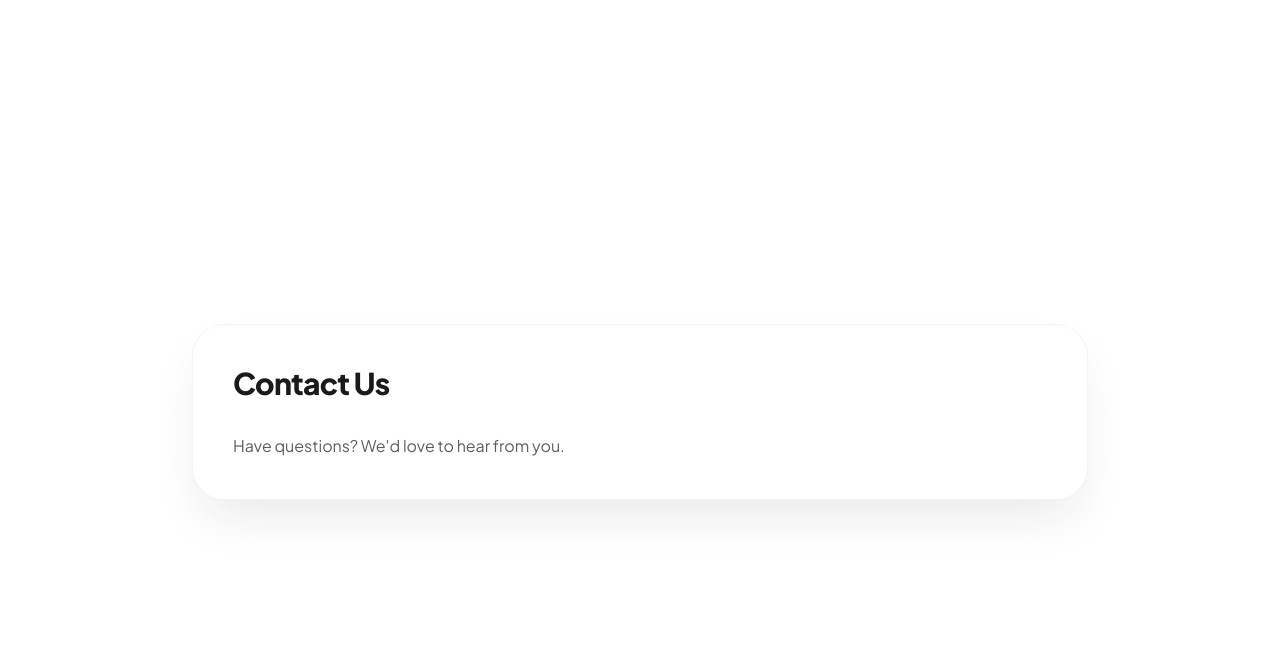
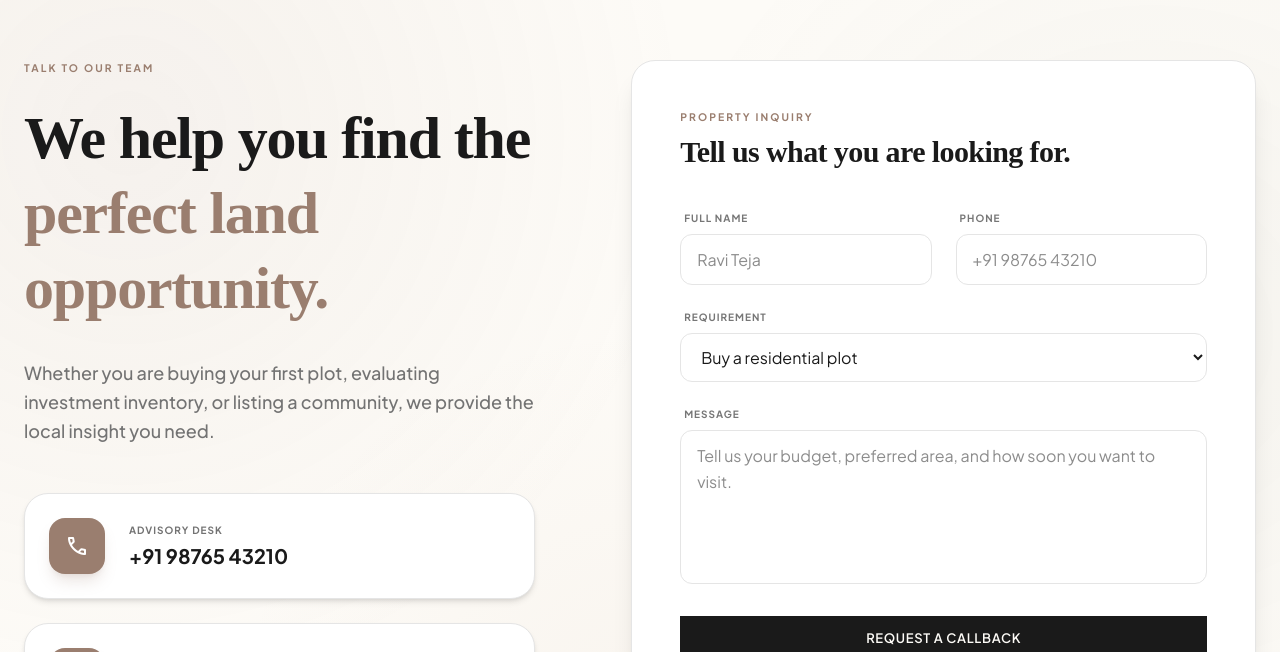
Before and after one commit to SivaGaneshv1729/findx, a React (Vite) app in the folder frontend/: page /contact in a window 1280 px wide. Shown: the part 148-800 px from the top of the page. Built offline with nearby package versions, Linux system fonts and the light colour scheme.

Commit message:
Update frontend/src/layouts/MainLayout.jsx and frontend/src/pages/Contact.jsx

```diff
--- a/frontend/src/layouts/MainLayout.jsx
+++ b/frontend/src/layouts/MainLayout.jsx
@@ -1,17 +1,17 @@
 import React from 'react';
 import { Outlet, useLocation } from 'react-router-dom';
-import NavBar from '../components/NavBar';
-import Footer from '../components/Footer';
 import { AnimatePresence } from 'framer-motion';
+import NavBar from '../components/layout/NavBar';
+import Footer from '../components/layout/Footer';
 
 const MainLayout = () => {
   const location = useLocation();
   const isMapPage = location.pathname === '/map';
 
   return (
-        <div className="bg-background min-h-screen flex flex-col">
+    <div className="flex min-h-screen flex-col">
       <NavBar />
-            <main className={`flex-1 w-full ${isMapPage ? 'h-[calc(100vh-4rem)] pt-16' : 'pt-16'}`}>
+      <main className="flex-1 flex flex-col">
         <AnimatePresence mode="wait">
           <Outlet />
         </AnimatePresence>
--- a/frontend/src/pages/Contact.jsx
+++ b/frontend/src/pages/Contact.jsx
@@ -1,20 +1,87 @@
 import React from 'react';
 import { motion } from 'framer-motion';
+
+const contactCards = [
+  { icon: 'call', label: 'Advisory Desk', value: '+91 98765 43210' },
+  { icon: 'mail', label: 'Email', value: 'hello@findmyplot.com' },
+  { icon: 'location_on', label: 'Coverage', value: 'Rajahmundry and growth corridors' },
+];
 
 const Contact = () => {
   return (
     <motion.div
-            className="w-full pt-24 pb-16 px-gutter min-h-screen bg-white flex justify-center items-center"
+      className="section-shell flex-1 pt-32 pb-20"
       initial={{ opacity: 0 }}
       animate={{ opacity: 1 }}
       exit={{ opacity: 0 }}
     >
-            <div className="max-w-4xl w-full bg-white rounded-[32px] shadow-2xl shadow-primary/10 border border-primary/5 overflow-hidden">
-                <div className="p-10">
-                    <h2 className="text-3xl font-black text-primary mb-8 tracking-tight">Contact Us</h2>
-                    <p className="text-primary/70">
-                        Have questions? We'd love to hear from you.
+      <div className="container relative z-10 grid gap-16 lg:grid-cols-[0.9fr_1.1fr] lg:items-start xl:gap-24">
+        <div className="flex flex-col items-center text-center lg:items-start lg:text-left">
+          <div className="eyebrow mb-6">Talk To Our Team</div>
+          <h1 className="title-display text-5xl leading-tight text-primary sm:text-6xl">
+            We help you find the <span className="text-accent">perfect land opportunity.</span>
+          </h1>
+          <p className="mt-8 text-lg text-muted font-medium leading-relaxed max-w-2xl">
+            Whether you are buying your first plot, evaluating investment inventory, or listing a community, we provide the local insight you need.
           </p>
+
+          <div className="mt-12 grid gap-6 w-full max-w-lg">
+            {contactCards.map((card) => (
+              <div key={card.label} className="rounded-3xl border border-line bg-white p-6 shadow-soft flex items-center gap-6 transition-transform hover:scale-[1.02]">
+                <div className="flex h-14 w-14 shrink-0 items-center justify-center rounded-2xl bg-accent text-white shadow-lg shadow-accent/20">
+                  <span className="material-symbols-outlined text-[24px]">{card.icon}</span>
+                </div>
+                <div className="flex flex-col text-left">
+                  <span className="text-[10px] font-bold uppercase tracking-widest text-muted mb-1">
+                    {card.label}
+                  </span>
+                  <span className="text-xl font-bold text-primary">{card.value}</span>
+                </div>
+              </div>
+            ))}
+          </div>
+        </div>
+
+        <div className="w-full max-w-2xl mx-auto rounded-3xl border border-line bg-white p-8 shadow-strong sm:p-12">
+          <div className="mb-10 text-center lg:text-left">
+            <div className="eyebrow mb-2">Property Inquiry</div>
+            <h2 className="title-display text-3xl text-primary">Tell us what you are looking for.</h2>
+          </div>
+
+          <form className="flex flex-col gap-6">
+            <div className="grid gap-6 md:grid-cols-2">
+              <div className="flex flex-col gap-2">
+                <label className="text-[10px] font-bold uppercase tracking-widest text-primary/60 px-1">Full Name</label>
+                <input type="text" className="field-shell" placeholder="Ravi Teja" />
+              </div>
+              <div className="flex flex-col gap-2">
+                <label className="text-[10px] font-bold uppercase tracking-widest text-primary/60 px-1">Phone</label>
+                <input type="text" className="field-shell" placeholder="+91 98765 43210" />
+              </div>
+            </div>
+
+            <div className="flex flex-col gap-2">
+              <label className="text-[10px] font-bold uppercase tracking-widest text-primary/60 px-1">Requirement</label>
+              <select className="field-shell bg-transparent">
+                <option>Buy a residential plot</option>
+                <option>Compare investment plots</option>
+                <option>List my property</option>
+              </select>
+            </div>
+
+            <div className="flex flex-col gap-2">
+              <label className="text-[10px] font-bold uppercase tracking-widest text-primary/60 px-1">Message</label>
+              <textarea
+                rows="5"
+                className="field-shell resize-none"
+                placeholder="Tell us your budget, preferred area, and how soon you want to visit."
+              ></textarea>
+            </div>
+
+            <button className="btn-primary w-full py-4 text-base mt-2">
+              Request a Callback
+            </button>
+          </form>
         </div>
       </div>
     </motion.div>
```
Lines whose indentation alone changed are shown as unchanged.
